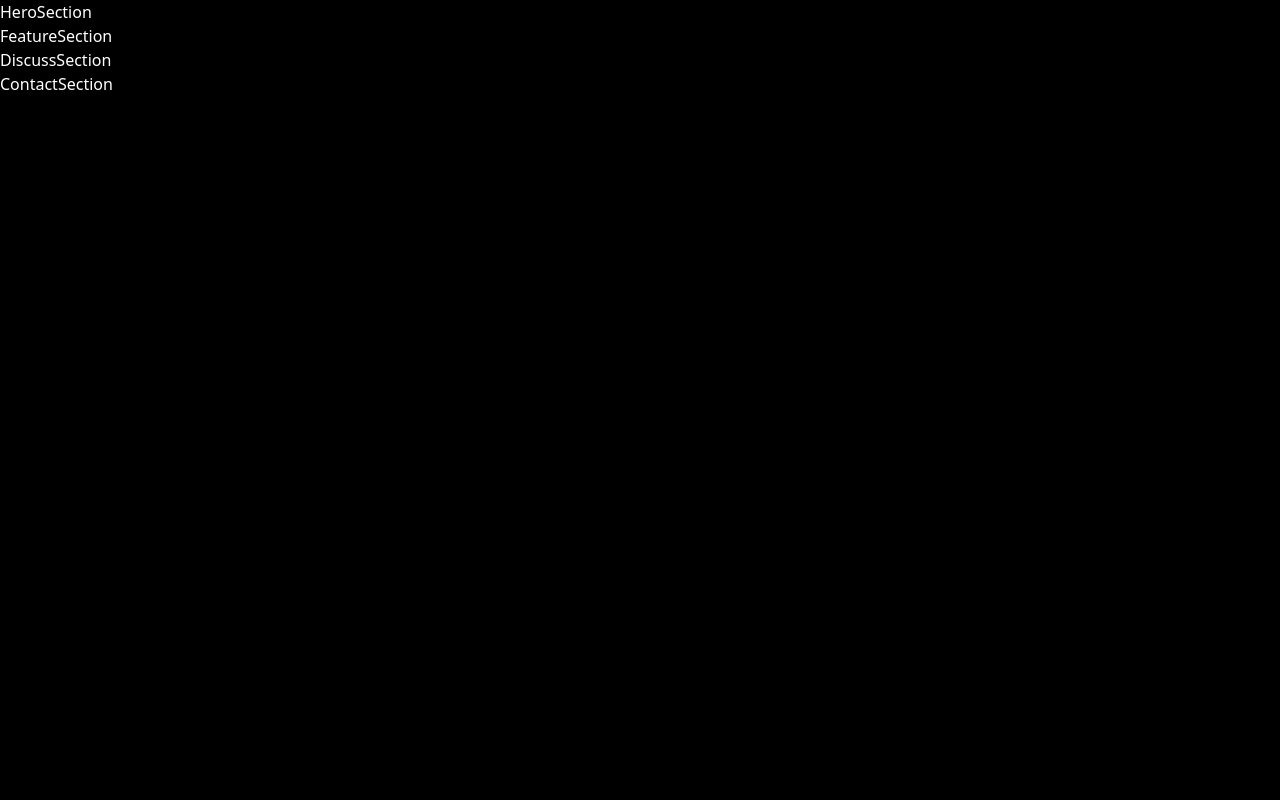
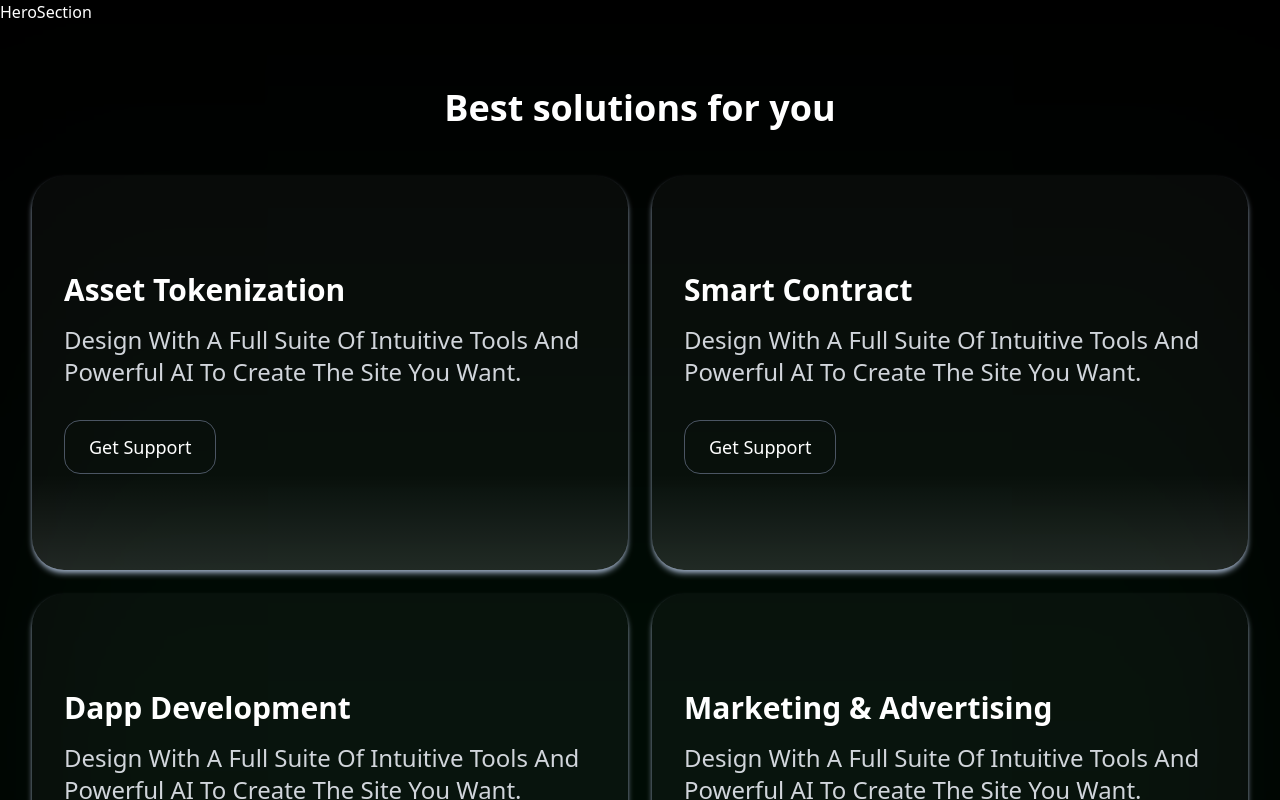
Before and after one commit to sudosuanjal/actolabs, a React (Vite) app: page / in a window 1280 px wide. Shown: the top 800 px of the page. Built offline with nearby package versions, Linux system fonts and the light colour scheme.

Commit message:
completed the feature section

```diff
--- a/src/components/sections/FeatureSection.jsx
+++ b/src/components/sections/FeatureSection.jsx
@@ -1,7 +1,35 @@
 import React from "react";
+import featureData from "../../services/FeatureData";
+import Card from "../ui/Card";
 
 const FeatureSection = () => {
-  return <div>FeatureSection</div>;
+  return (
+    <div className="relative bg-black text-white py-16 px-8 overflow-hidden">
+      <div
+        className="absolute inset-0"
+        style={{
+          background:
+            "linear-gradient(180deg, rgba(0, 0, 0, 1) 0%, rgba(0, 255, 102, 0.05) 50%, rgba(0, 0, 0, 1) 100%)",
+          filter: "blur(100px)",
+          zIndex: 0,
+        }}
+      ></div>
+      <div className="relative z-10">
+        <h2 className="text-3xl md:text-4xl font-bold text-center mb-12">
+          Best solutions for you
+        </h2>
+        <div className="grid grid-cols-1 md:grid-cols-2 lg:grid-cols-2 gap-6 max-w-7xl mx-auto">
+          {featureData.map((feature, index) => (
+            <Card
+              key={index}
+              title={feature.title}
+              description={feature.description}
+            />
+          ))}
+        </div>
+      </div>
+    </div>
+  );
 };
 
 export default FeatureSection;
--- /dev/null
+++ b/src/components/ui/Card.jsx
@@ -0,0 +1,19 @@
+// src/components/Card.js
+import React from "react";
+
+const Card = ({ title, description }) => (
+  <div className="relative bg-[rgba(255,255,255,0.03)] rounded-[2rem] px-8 py-24 flex flex-col h-full overflow-hidden shadow-slate-400 shadow-md ">
+    <div className="absolute inset-x-0 bottom-0 h-24 bg-gradient-to-t from-white/10 to-transparent"></div>
+    <h3 className="text-white text-3xl font-bold mb-4">{title}</h3>
+    <p className="text-gray-300 text-lg md:text-2xl font-light mb-8 flex-grow">
+      {description}
+    </p>
+    <div className="mt-auto">
+      <button className="bg-transparent border border-gray-600 text-white py-2 px-4 sm:py-3 sm:px-6 rounded-2xl hover:bg-white hover:text-black transition-colors text-sm z-10 md:text-lg">
+        Get Support
+      </button>
+    </div>
+  </div>
+);
+
+export default Card;
--- /dev/null
+++ b/src/services/FeatureData.js
@@ -0,0 +1,35 @@
+// src/components/featureData.js
+const featureData = [
+  {
+    title: "Asset Tokenization",
+    description:
+      "Design With A Full Suite Of Intuitive Tools And Powerful AI To Create The Site You Want.",
+  },
+  {
+    title: "Smart Contract",
+    description:
+      "Design With A Full Suite Of Intuitive Tools And Powerful AI To Create The Site You Want.",
+  },
+  {
+    title: "Dapp Development",
+    description:
+      "Design With A Full Suite Of Intuitive Tools And Powerful AI To Create The Site You Want.",
+  },
+  {
+    title: "Marketing & Advertising",
+    description:
+      "Design With A Full Suite Of Intuitive Tools And Powerful AI To Create The Site You Want.",
+  },
+  {
+    title: "Community Management",
+    description:
+      "Design With A Full Suite Of Intuitive Tools And Powerful AI To Create The Site You Want.",
+  },
+  {
+    title: "UI/UX Designing",
+    description:
+      "Design With A Full Suite Of Intuitive Tools And Powerful AI To Create The Site You Want.",
+  },
+];
+
+export default featureData;
```
